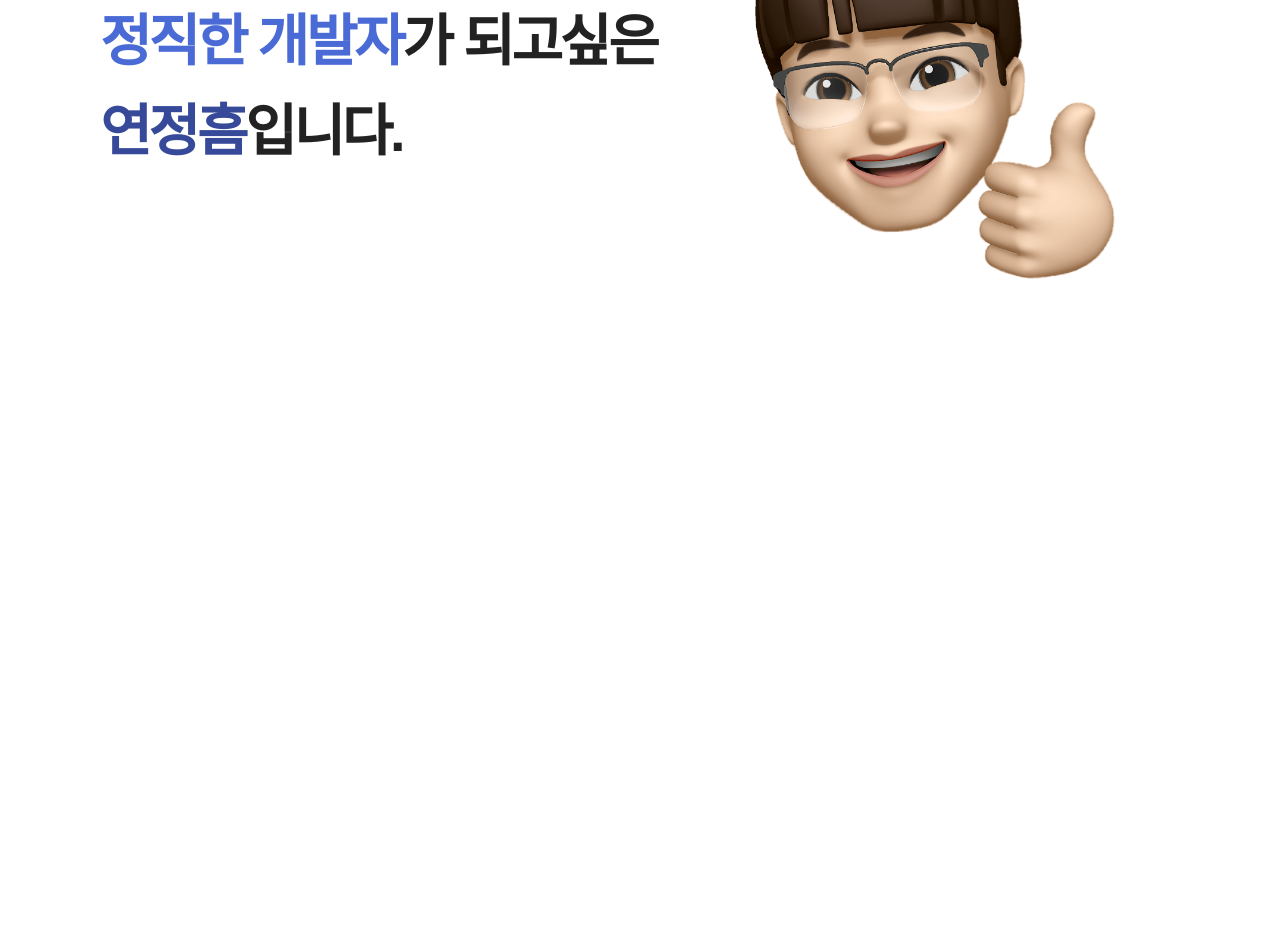
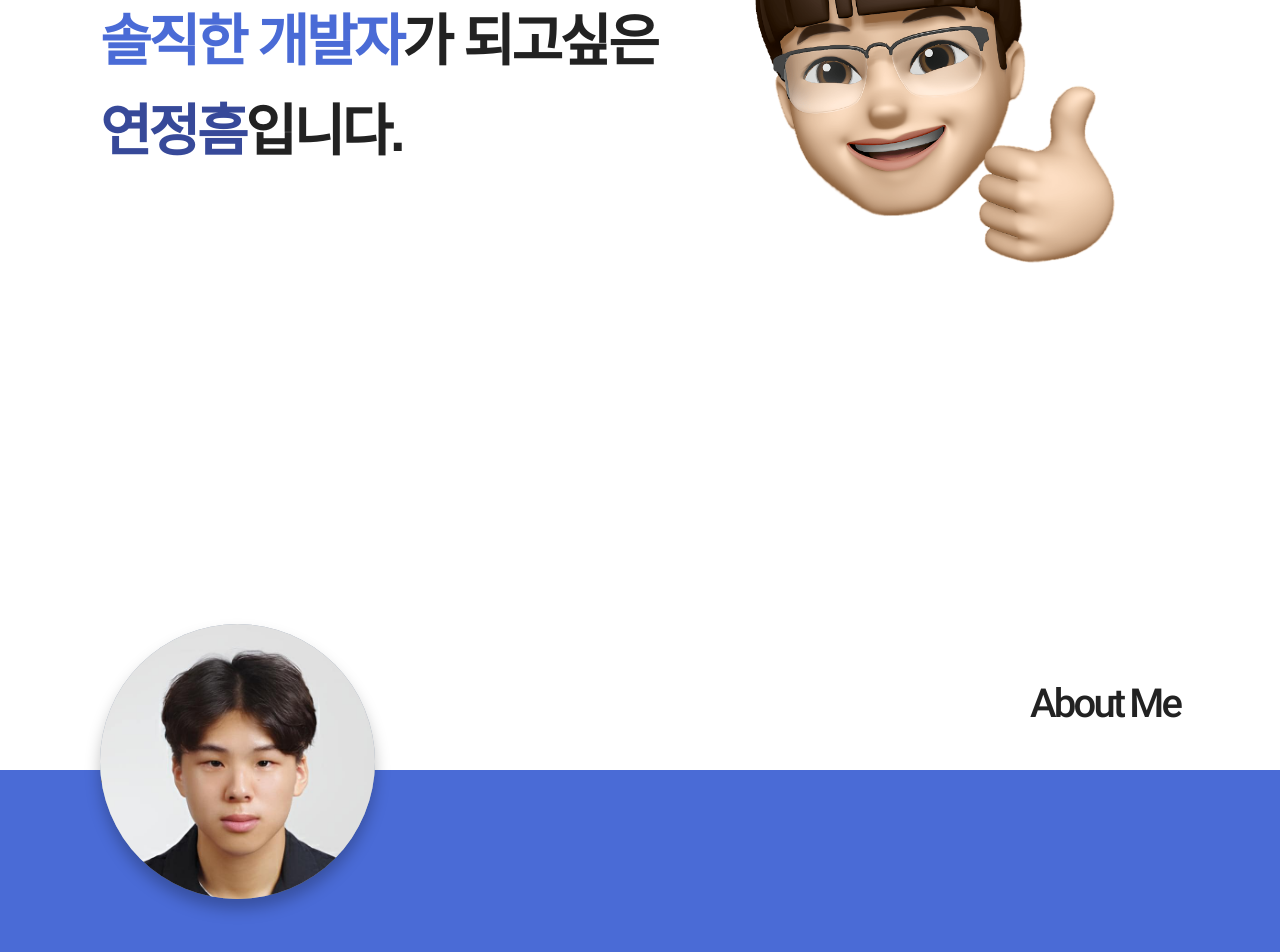
Before and after one commit to wjdgma603/Portfolio, a React (Create React App) app: page / in a window 1280 px wide. Shown: the part 310-1262 px from the top of the page. Before the commit the page ends 800 px from the top, so only its background shows below. Built offline with nearby package versions, Linux system fonts and the light colour scheme; a web font is replaced by a local one.

Commit message:
Aos 적용

```diff
--- a/package.json
+++ b/package.json
@@ -6,6 +6,7 @@
     "@testing-library/jest-dom": "^5.17.0",
     "@testing-library/react": "^13.4.0",
     "@testing-library/user-event": "^13.5.0",
+    "aos": "^2.3.4",
     "react": "^18.2.0",
     "react-dom": "^18.2.0",
     "react-router-dom": "^6.20.1",
@@ -49,6 +50,7 @@
     ]
   },
   "devDependencies": {
+    "@babel/plugin-proposal-private-property-in-object": "^7.21.11",
     "autoprefixer": "^10.4.16",
     "postcss": "^8.4.32",
     "tailwindcss": "^3.3.6"
--- a/src/App.js
+++ b/src/App.js
@@ -1,10 +1,9 @@
 import "./Common.css";
+import Info from "./Common/Json/Info.json";
+import { useState, useEffect } from "react";
 import Header from "./Component/Header/Header";
 import Intro from "./Component/Intro/Intro";
-
-import Info from "./Common/Json/Info.json";
-import { useState } from "react";
-import { useEffect } from "react";
+import About from "./Component/About/About";
 function App() {
   const [darkmode, setDarkmode] = useState(false);
   const toggleDarkMode = () => {
@@ -17,10 +16,29 @@ function App() {
       document.documentElement.classList.remove("dark");
     }
   }, [darkmode]);
+  // setState 이용한 Tailwind Darkmode
+
+  // useEffect(() => {
+  //   const Section = document.querySelectorAll(".App>section");
+  //   const totalSection = Section.length;
+  //   const screenH = 0;
+  //   const pageH = 0;
+  //   const lastY = 0;
+  //   let currentIdx = 0;
+
+  //   const App = document.querySelector(".App");
+  //   console.log(App);
+  //   App.addEventListener("mousewheel", function (e) {
+  //     console.log("scroll");
+  //   });
+  // }, []);
+
   return (
     <div className="App">
       <Header Info={Info} toggleDarkMode={toggleDarkMode} darkmode={darkmode} />
-      <Intro />
+      <Intro Info={Info[0]} />
+      <About Info={Info[1]} />
+      <div></div>
     </div>
   );
 }
--- a/src/Common.css
+++ b/src/Common.css
@@ -36,6 +36,27 @@
   }
   .transition1000 {
     @apply transition-all duration-1000;
+  }
+  .Section {
+    @apply w-full h-screen;
+  }
+  .betweencenter {
+    @apply items-center justify-between;
+  }
+  .centercenter {
+    @apply items-center justify-center;
+  }
+  .TextColor {
+    @apply text-black100 dark:text-darkmodeWhite;
+  }
+  .BgColor {
+    @apply bg-white dark:bg-darkmodeBlack100;
+  }
+  .title {
+    @apply text-black100 text-[40px] font-medium tracking-[-2.88px];
+  }
+  .BoxShadow {
+    box-shadow: 0px 10px 15px 0px rgba(0, 0, 0, 0.25);
   }
 }
 
--- a/src/Common/Json/Info.json
+++ b/src/Common/Json/Info.json
@@ -1,5 +1,5 @@
 [
-  { "title": "Intro" },
+  { "title": "Intro", "HighlightTitle1": "솔직한 개발자" },
   { "title": "About Me" },
   { "title": "Skill" },
   { "title": "Project" },
--- a/src/Component/About/About.js
+++ b/src/Component/About/About.js
@@ -1,5 +1,35 @@
-const About = () => {
-  return <div className="About"></div>;
+import Aos from "aos";
+import "aos/dist/aos.css";
+import { useEffect } from "react";
+
+const About = ({ Info }) => {
+  useEffect(() => {
+    Aos.init({
+      offset: 200,
+      duration: 1200,
+    });
+  }, []);
+  return (
+    <section className="Section flex justify-end items-end flex-col BgColor transition1000">
+      <h1
+        className="title TextColor transition1000 px-[100px] py-[40px]"
+        data-aos="fade-up"
+      >
+        {Info.title}
+      </h1>
+      <article className="w-[100%] h-[65%] bg-blue100 px-[100px] relative">
+        <div
+          className="w-[275px] h-[275px] bg-slate-400 rounded-[50%] absolute top-[-28%] overflow-hidden BoxShadow"
+          data-aos="fade-up"
+        >
+          <img src={require("./images/AboutProfile.jpg")} />
+        </div>
+        <div className="">
+          <h1 className="">연정흠</h1>
+        </div>
+      </article>
+    </section>
+  );
 };
 
 export default About;
--- a/src/Component/Header/Header.js
+++ b/src/Component/Header/Header.js
@@ -1,6 +1,5 @@
 const header = ({ Info, toggleDarkMode, darkmode }) => {
-  const darkmoded = darkmode ? "left-[48%]" : "left-[9%]";
-  console.log(darkmoded);
+  const darkmoded = darkmode ? "left-[47.5%]" : "left-[9%]";
   return (
     <header className="Header w-full h-[80px] flex justify-center items-center absolute top-0 left-0 select-none">
       <nav>
@@ -8,7 +7,7 @@ const header = ({ Info, toggleDarkMode, darkmode }) => {
           {Info.slice(1).map((InfoItem) => (
             <li key={InfoItem.title}>
               <a
-                className="text-[20px] text-black100 dark:text-darkmodeWhite transition1000 font-medium UnderLine inline-block after:origin-center after:border-b-2 after:border-solid after:duration-[.5s] after:border-black100"
+                className="text-[20px] TextColor transition1000 font-medium UnderLine inline-block after:origin-center after:border-b-2 after:border-solid after:duration-[.5s] after:border-black100 dark:after:border-darkmodeWhite"
                 href="/"
               >
                 {InfoItem.title}
@@ -18,7 +17,7 @@ const header = ({ Info, toggleDarkMode, darkmode }) => {
         </ul>
       </nav>
       <div
-        className="w-[48px] h-[28px] bg-slate-400 dark:bg-darkmodeGray absolute right-[250px] rounded-[25px] cursor-pointer shadow-md transition1000"
+        className="w-[48px] h-[28px] bg-slate-400 dark:bg-blue100 absolute right-[250px] rounded-[25px] cursor-pointer shadow-md transition1000"
         onClick={() => toggleDarkMode()}
       >
         <div
--- a/src/Component/Intro/Intro.js
+++ b/src/Component/Intro/Intro.js
@@ -1,9 +1,21 @@
-const Intro = () => {
+import Aos from "aos";
+import "aos/dist/aos.css";
+import { useEffect } from "react";
+const Intro = ({ Info }) => {
+  useEffect(() => {
+    Aos.init({
+      offset: 200,
+      duration: 1200,
+    });
+  }, []);
   return (
-    <section className="w-full h-screen flex items-center justify-between px-[100px] select-none bg-white dark:bg-black100 transition1000">
-      <article className="text-[56px] font-bold tracking-[-3.2px] text-black100 dark:text-darkmodeWhite transition1000 break-keep">
+    <section className="Section flex betweencenter px-[100px] select-none BgColor transition1000">
+      <article
+        className="text-[56px] font-bold tracking-[-3.2px] TextColor transition1000 break-keep"
+        data-aos="fade-right"
+      >
         <span className="text-blue100 UnderLine inline-block after:origin-left after:border-b-[6px] after:border-solid after:duration-[1.5s] after:border-b-blue100">
-          정직한 개발자
+          {Info.HighlightTitle1}
         </span>
         가 되고싶은
         <br />
@@ -17,6 +29,7 @@ const Intro = () => {
           className="object-cover hover:scale-110 transition-transform ease-in-out duration-1000"
           src={require("./images/Intro1.png")}
           alt="IntroImage"
+          data-aos="zoom-in"
         />
       </article>
     </section>
```
Also changed, not shown: src/Component/About/images/AboutProfile.jpg (added), 1 other file (tests, documents, lock files or other folders).
